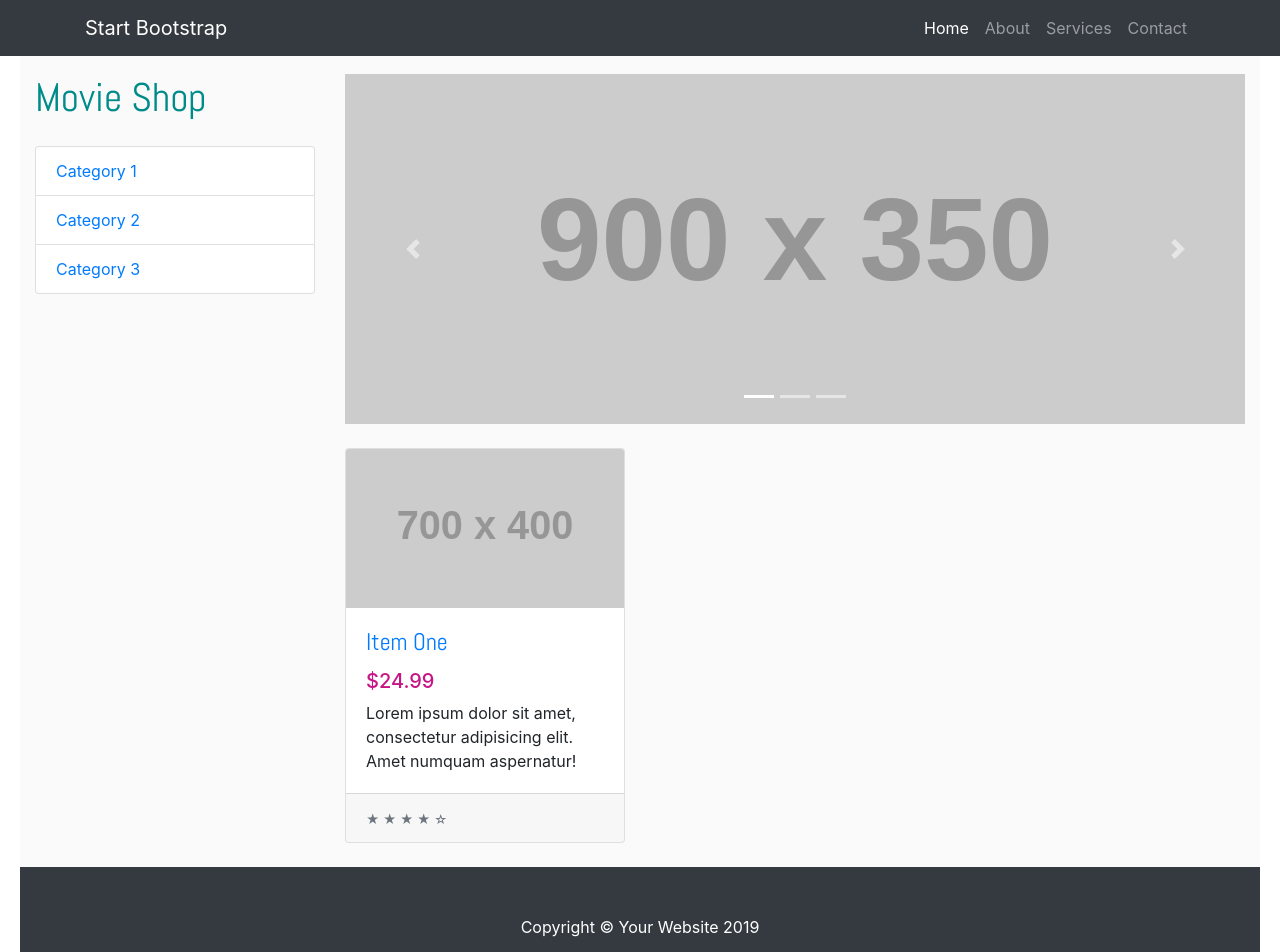
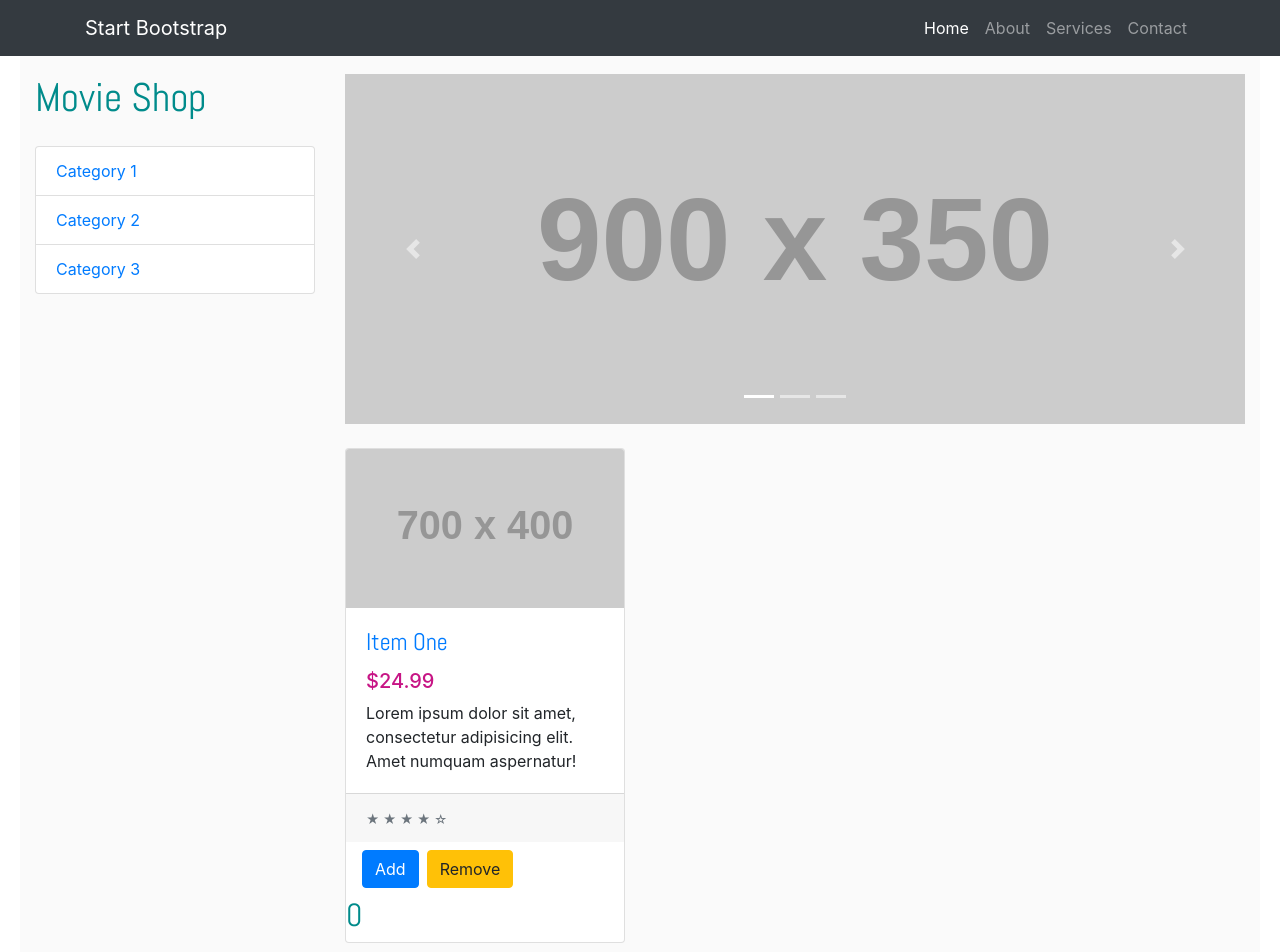
Before and after one commit to CaptainStorm21/movie-react-nextjs, a Next.js app: page / in a window 1280 px wide. Shown: the top 952 px of the page. Built offline with nearby package versions, Linux system fonts and the light colour scheme.

Commit message:
set up constructor and buttons

```diff
--- a/components/movie-list.js
+++ b/components/movie-list.js
@@ -1,7 +1,30 @@
-import React from 'react';
+import React, { Component } from 'react';
 
-const MovieList = () => {
+class MovieList extends Component {
+
+    //state = {
+    //    count: 0,
+
+    //}
+
+    constructor(props) {
+        super(props)
+        this.state = {
+            count: 0
+        }
+    }
+
+    increment = () => {
+        alert("Add ")
+    }
+
+    decrement = () => {
+        alert("Remove ")
+    }
+
+    render() {
         return (
+            <>
                 <div className="col-lg-4 col-md-6 mb-4">
                     <div className="card h-100">
                         <a href="#"><img className="card-img-top" src="http://placehold.it/700x400" alt="" /></a>
@@ -15,9 +38,15 @@ const MovieList = () => {
                         <div className="card-footer">
                             <small className="text-muted">&#9733; &#9733; &#9733; &#9733; &#9734;</small>
                         </div>
+                        <div className="p-2">
+                            <button className="btn btn-primary mx-2" onClick={this.increment}> Add </button>
+                            <button className="btn btn-warning" onClick={this.decrement}> Remove </button>
+                        </div>
+                        <h2>{this.state.count}</h2>
                     </div>
                 </div>
+            </>
         );
     }
-
+}
     export default MovieList;
```
Lines whose indentation alone changed are shown as unchanged.
